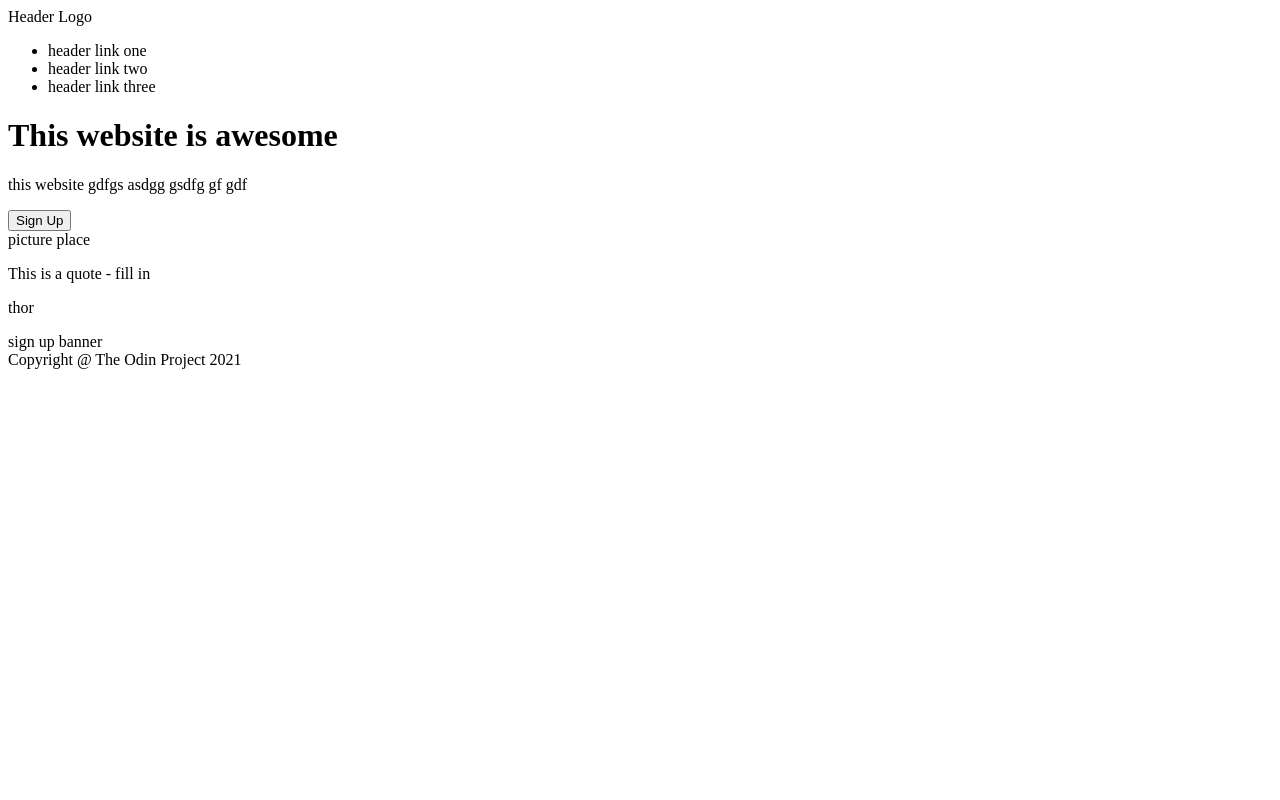
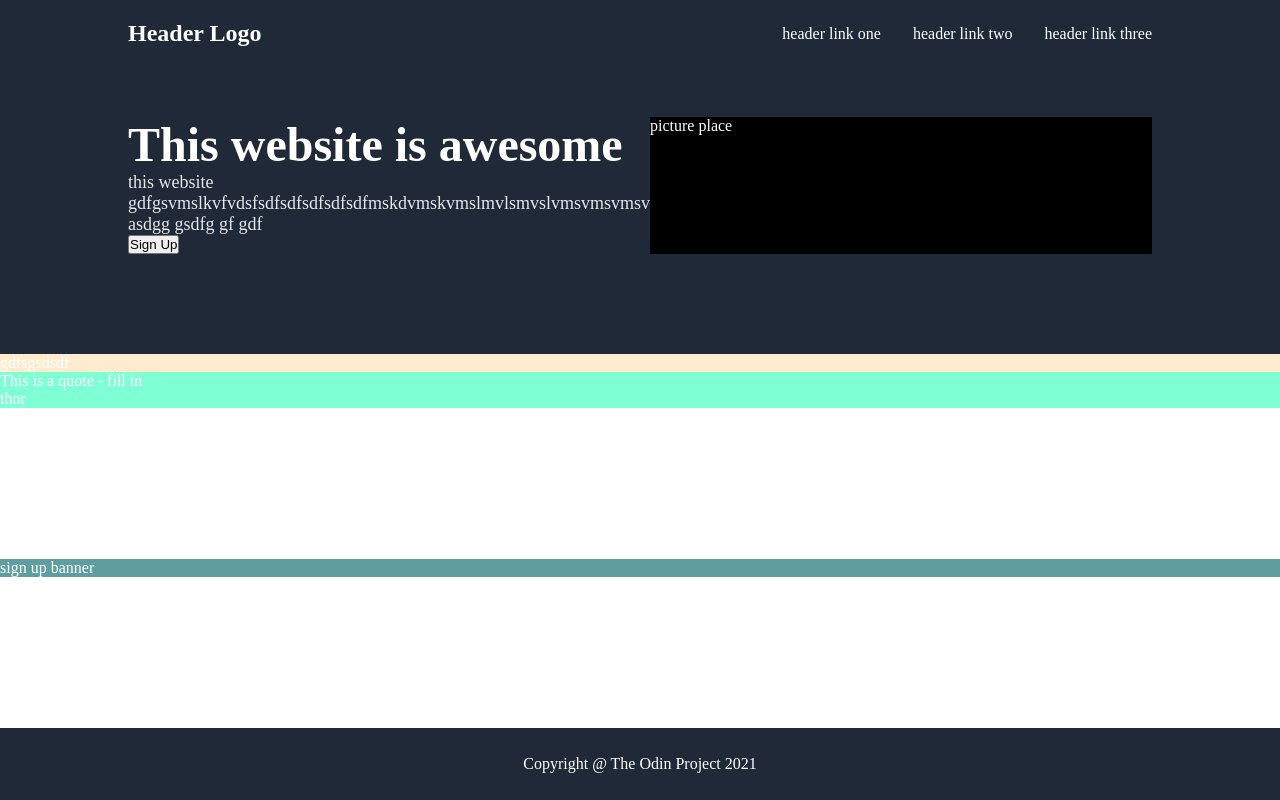
Before and after one commit to AlexNetrob/FirstLandingPage, a plain HTML site: page index.html in a window 1280 px wide. Drawn offline with Linux system fonts and the light colour scheme.

Commit message:
Add html structure and css for header element

```diff
--- a/index.html
+++ b/index.html
@@ -10,6 +10,7 @@
 
 <body>
     <div class="header">
+        <div class="top-header">
             <div class="logo">
                 Header Logo
             </div>
@@ -18,10 +19,13 @@
                 <li>header link two</li>
                 <li>header link three</li>
             </ul>
-        <div class="bottom-of-header">
+        </div>
+        <div class="bottom-header">
+            <div class="left-side">
                 <h1>This website is awesome</h1>
-            <p>this website gdfgs asdgg gsdfg  gf gdf</p>
+                <p>this website gdfgsvmslkvfvdsfsdfsdfsdfsdfsdfmskdvmskvmslmvlsmvslvmsvmsvmsv asdgg gsdfg  gf gdf</p>
                 <button class="sign-up">Sign Up</button>
+            </div>
             <div class="picture">
                 <picture>picture place</picture>
             </div>
@@ -30,7 +34,7 @@
 
 
     <div class="information">
-
+        gdfsgsdsdf
     </div>
 
     <div class="quote">
@@ -46,5 +50,6 @@
     <div class="footer">
         Copyright @ The Odin Project 2021
     </div>
+
 </body>
 </html>
--- a/style.css
+++ b/style.css
@@ -0,0 +1,91 @@
+* {
+    margin: 0;
+    padding: 0;
+    box-sizing: border-box;
+}
+
+body {
+
+    color: white;
+    margin: 0;
+    min-height: 100vh;
+    display: flex;
+    flex-direction: column;
+
+}
+
+.header {
+
+    background-color:#1F2937 ;
+    display: flex;
+    flex-direction: column;
+    padding-bottom: 50px;
+}
+
+.top-header, .bottom-header {
+    display: flex;
+    align-items: center;
+    justify-content: space-between;
+    padding: 20px 10% 50px 10%;
+
+}
+
+.left-side h1 {
+    font-size: 48px;
+    font-weight: extra-bold;
+    margin: 0;
+    padding: 0;
+}
+
+.left-side p {
+    font-size: 18px;
+    color: #E5E7EB;
+}
+
+.logo {
+    font-weight: 800;
+    font-size: 24px;
+}
+
+.header-menu {
+    display: flex;
+    flex-direction: row;
+    gap: 32px;
+    list-style: none;
+}
+
+.left-side {
+    flex: 50%
+}
+.picture {
+    flex: 50%;
+    background-color:black;
+    align-self: stretch;
+}
+
+
+
+.information {
+    background-color: blanchedalmond;
+}
+
+.quote {
+    background-color: aquamarine;
+}
+
+.sing-up-banner {
+    background-color: cadetblue;
+    margin-top: auto;
+}
+
+
+.footer {
+    background-color: #1F2937;
+
+    height: 72px;
+    margin-top: auto;
+    display: flex;
+    justify-content: center;
+    align-items: center;
+
+}
```
Lines whose indentation alone changed are shown as unchanged.
